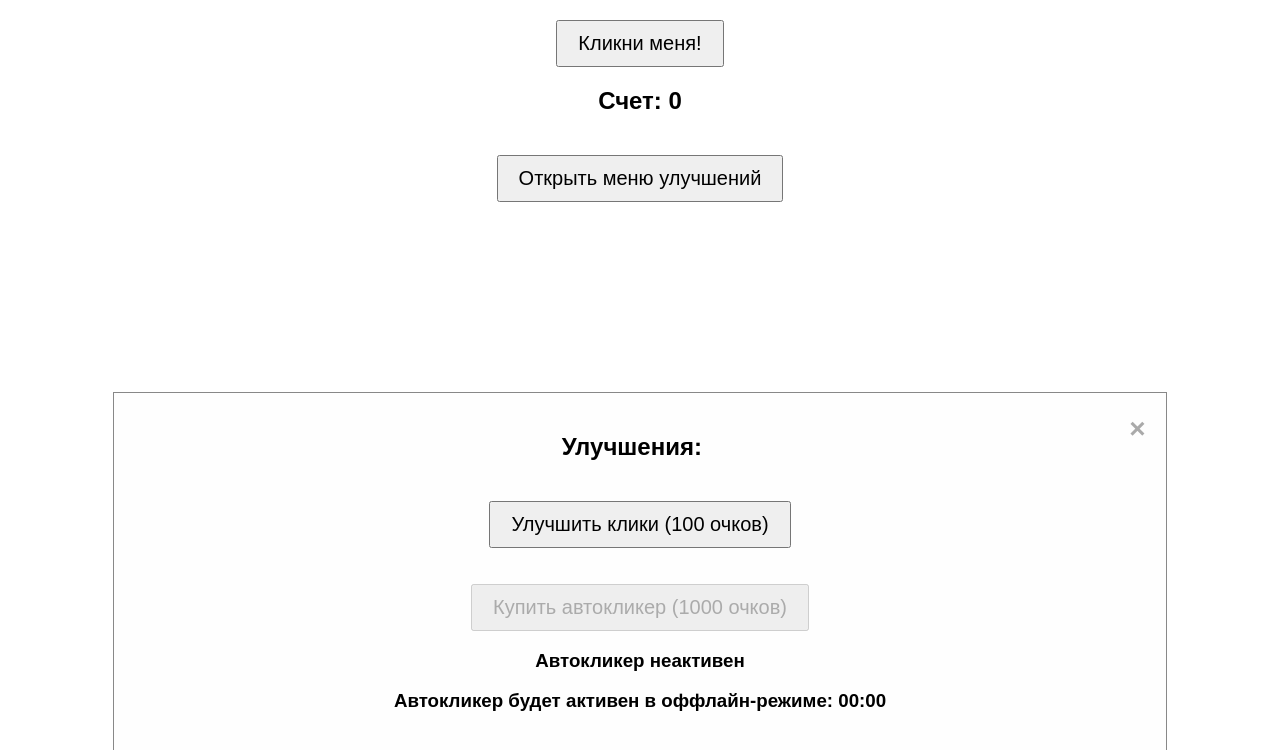
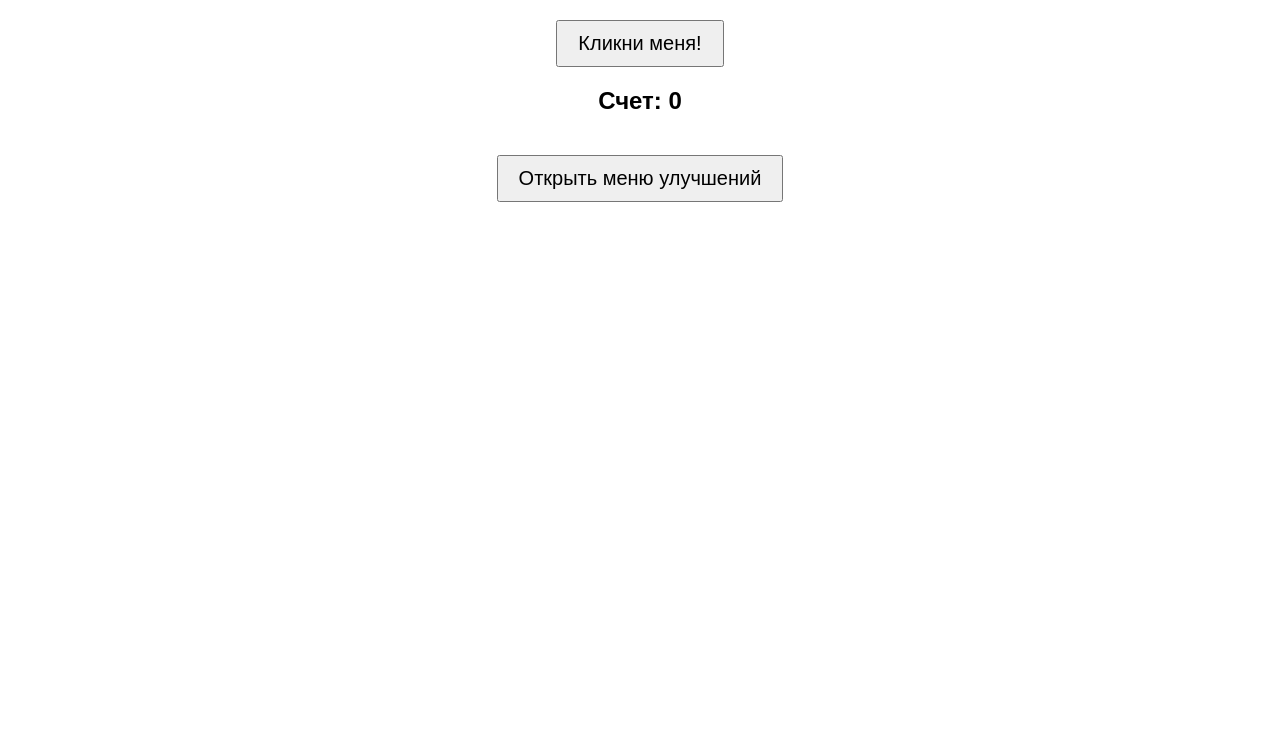
Before and after one commit to IIMRXII/clicker2, a website: page public/index.html in a window 1280 px wide. Shown: the part 108-858 px from the top of the page. After the commit the page ends 800 px from the top, so only its background shows below. Drawn offline with Linux system fonts and the light colour scheme.

Commit message:
Update index.html

```diff
--- a/public/index.html
+++ b/public/index.html
@@ -14,7 +14,7 @@
     <button id="openUpgradeButton">Открыть меню улучшений</button>
 
     <!-- Модальное окно для улучшений -->
-    <div id="upgradeModal">
+    <div id="upgradeModal" style="display: none;"> <!-- Скрываем модальное окно по умолчанию -->
         <div id="modalContent">
             <span id="closeModal">&times;</span>
             <h2>Улучшения:</h2>
```
